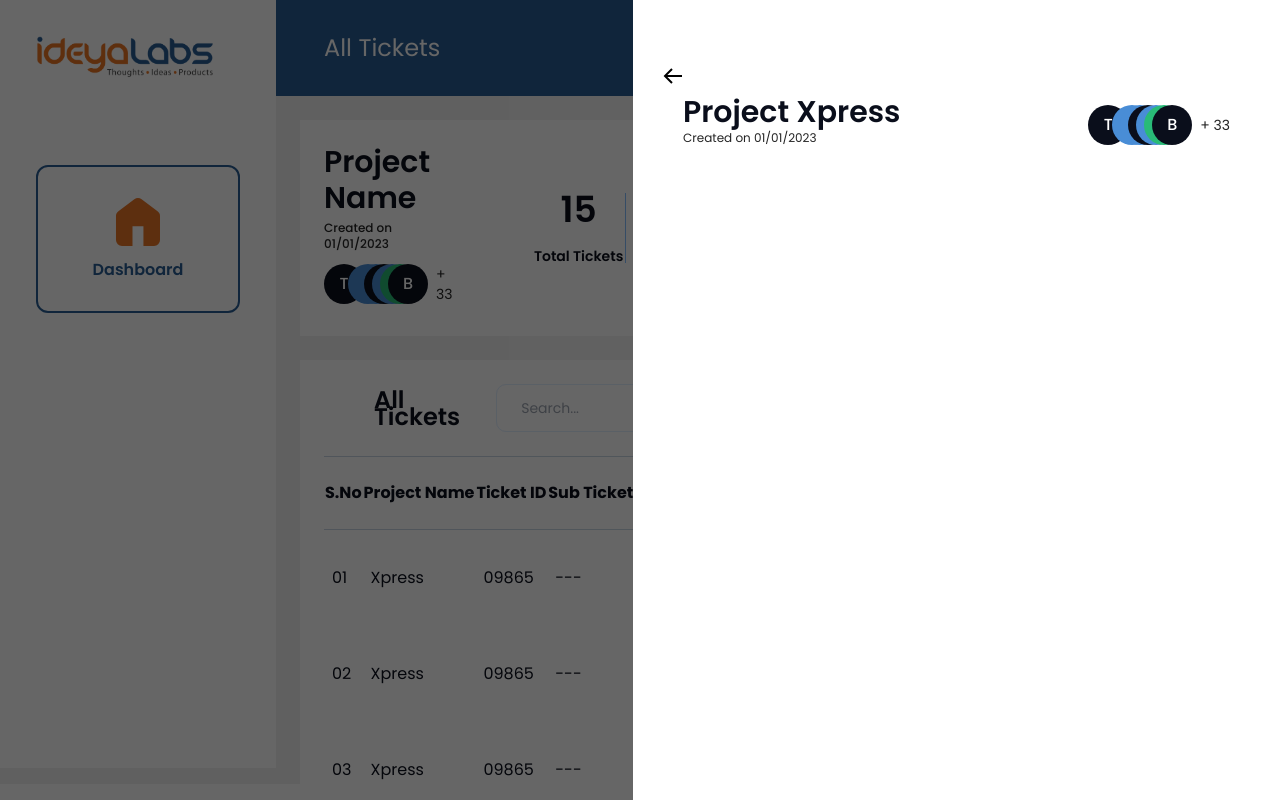
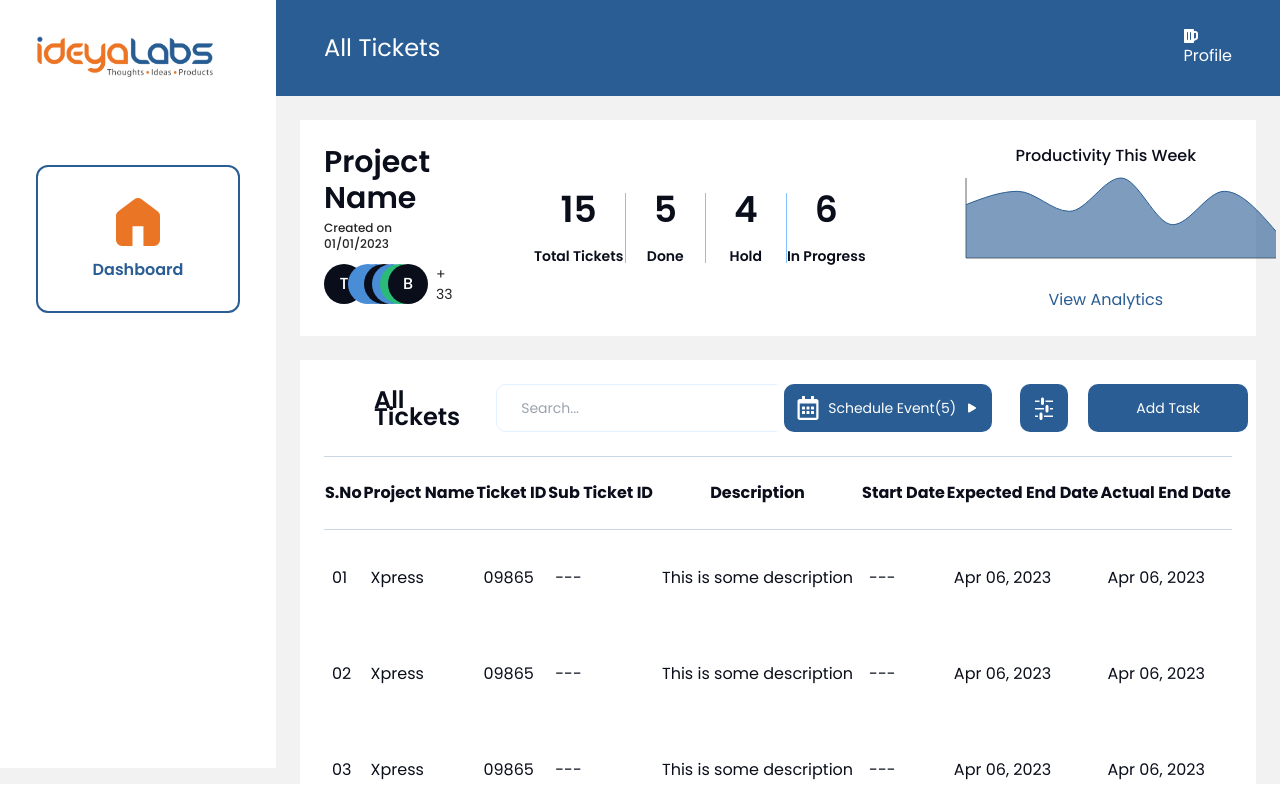
Before and after one commit to NikitaKavde24/iam, a React (Vite) app: page / in a window 1280 px wide. Built offline with nearby package versions, Linux system fonts and the light colour scheme.

Commit message:
changed sidebar modal

```diff
--- a/src/Components/Atoms/SideModal/SideModal.jsx
+++ b/src/Components/Atoms/SideModal/SideModal.jsx
@@ -27,7 +27,7 @@ export default function SideModal({
             {/* Header */}
             {isHeader && (
               <div className="mt-16" onClick={onBack}>
-                <BiArrowBack className="h-6 w-6 ml-7" />
+                <BiArrowBack className="w-6 h-6 ml-7" />
               </div>
             )}
             <div>{children}</div>
--- a/src/Components/Atoms/SideModal/SideModal.style.js
+++ b/src/Components/Atoms/SideModal/SideModal.style.js
@@ -8,7 +8,7 @@ const SideModalContainer = styled.div`
   justify-content: end;
   top: 0;
   left: 0;
-  background: #00000099;
+  background: rgb(0 0 0 / 18%);;
   z-index: 40;
   cursor: default;
 `;
--- a/src/Pages/Dashboard/Dashboard.jsx
+++ b/src/Pages/Dashboard/Dashboard.jsx
@@ -21,6 +21,10 @@ import EditTicketModal from "../../Components/Molecules/EditTicketModal/EditTick
 
 function Dashboard() {
   const [showCommentPanel, setShowCommentPannel] = useState(false);
+  const [showEditModal, setShowEditModal] = useState(false);
+  const handleEdit = () => {
+    setShowEditModal(!showEditModal);
+  };
   const tableColumns = [
     { column: "S.No", label: "S.No" },
     { column: "Project Name", label: "Project Name" },
@@ -74,9 +78,10 @@ function Dashboard() {
       cell: (row) => {
         return (
           <div>
-            <PrimaryButton>
+            <PrimaryButton onButtonClick={handleEdit}>
               <ImPencil className="w-8 h-6" />
             </PrimaryButton>
+            <EditTicketModal isOpen={showEditModal} onBack={handleEdit}/>
           </div>
         );
       },
@@ -230,7 +235,6 @@ function Dashboard() {
         <CustomAreaChart />
       </Card>
       <Card>
-       <EditTicketModal/>
         {/* table header start */}
         <TableHeader />
         {/* table header end */}
```
